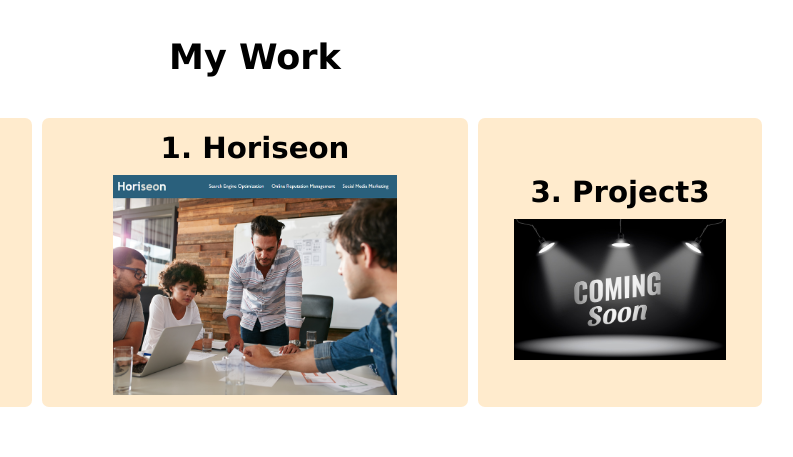
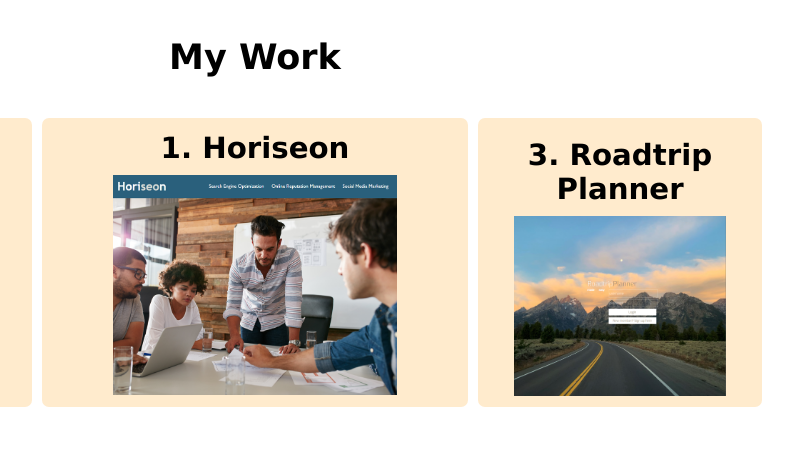
Before and after one commit to JuaGon653/portfolio, a plain HTML site: page index.html in a window 1280 px wide. Shown: the part 1157-1614 px from the top of the page, 385-1178 px from the left. Drawn offline with Linux system fonts and the light colour scheme.

Commit message:
added project 3

```diff
--- a/index.html
+++ b/index.html
@@ -54,9 +54,9 @@
                     <img src="./assets/images/horiseon.png">
                 </a>
 
-                <a class="course-col">
-                    <h3>3. Project3</h3>
-                    <img src="./assets/images/realistic-coming-soon-background_23-2148889082.jpg">
+                <a target="_blank" href="https://roadtrip-planner-project.herokuapp.com/" class="course-col">
+                    <h3>3. Roadtrip Planner</h3>
+                    <img src="./assets/images/project-3.png">
                 </a>
             </section>
         </section>
```
Also changed, not shown: assets/images/project-3.png (added).
